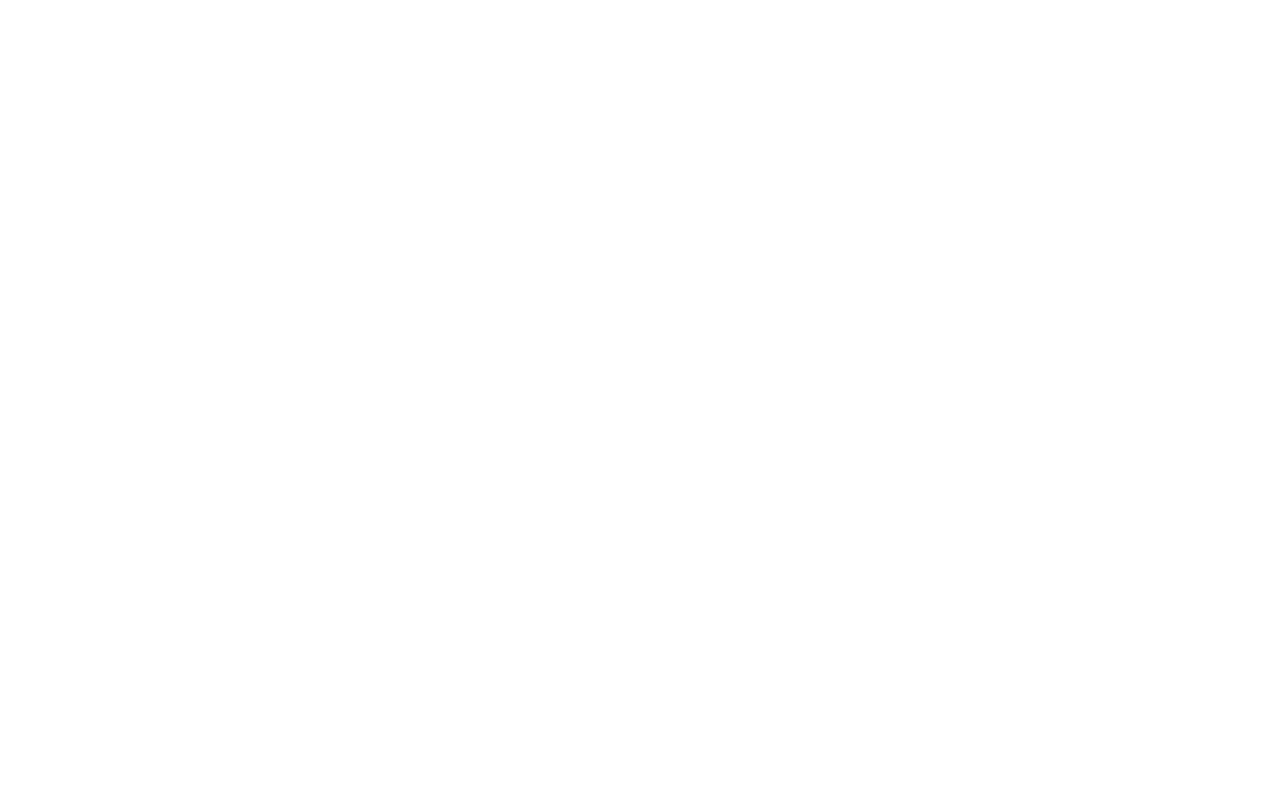
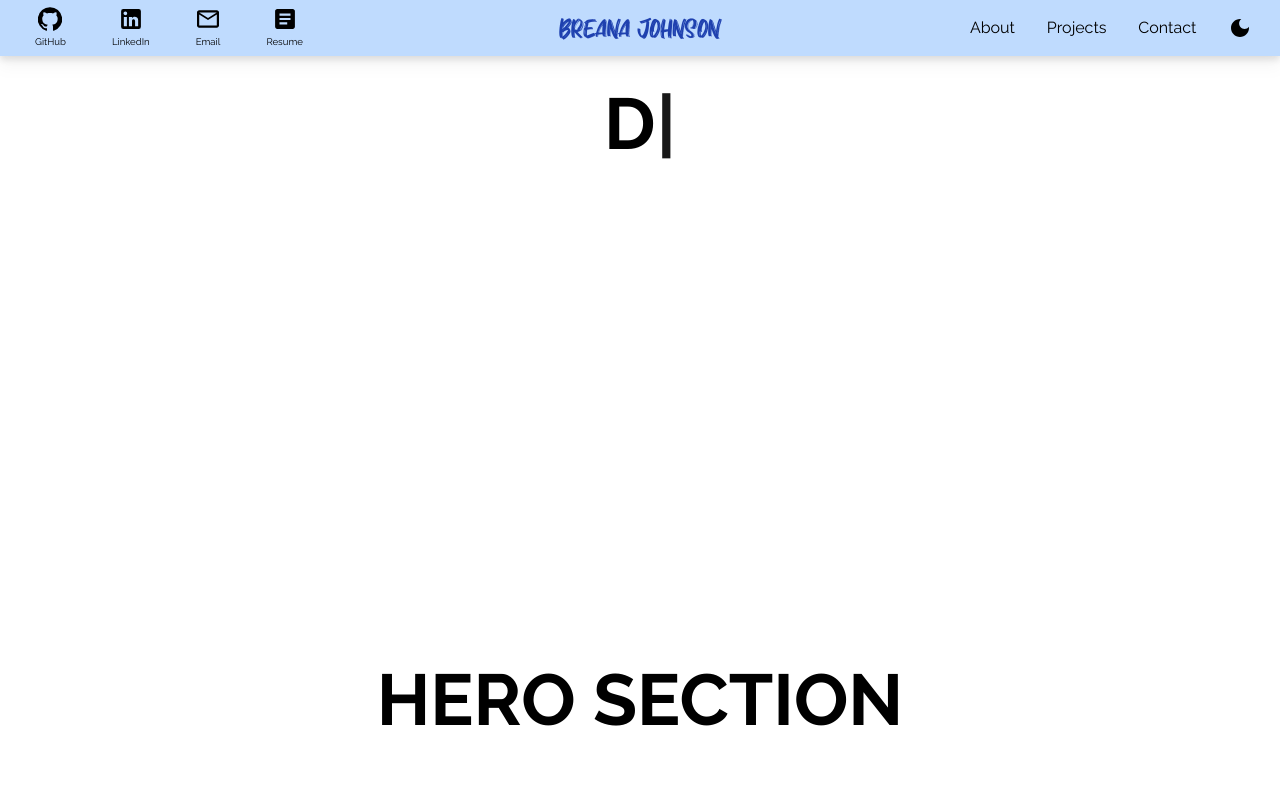
Before and after one commit to bjohnson122/placeholder, a Next.js app: page / in a window 1280 px wide. Shown: the top 800 px of the page. Built offline with nearby package versions, Linux system fonts and the light colour scheme.

Commit message:
loader done

```diff
--- a/src/components/aboutSkills/Skills.js
+++ b/src/components/aboutSkills/Skills.js
@@ -2,6 +2,7 @@
 import Image from "next/image";
 import html from "/public/icons/html.png";
 import css from "/public/icons/css.png";
+import procreate from "/public/icons/procreate.png"
 import firebase from "/public/icons/firebase.png";
 import gatsby from "/public/icons/gatsby.png";
 import js from "/public/icons/js.png";
@@ -27,6 +28,8 @@
   { src: redux, text: "Redux" },
   { src: firebase, text: "Firebase" },
   { src: git, text: "Git" },
+  { src: procreate, text: "Procreate" },
+
 ];
 
 export default function Skills() {
--- a/src/components/layout/Navbar.js
+++ b/src/components/layout/Navbar.js
@@ -73,27 +73,17 @@
   return scrollDirection;
 }
 
-function handleMounting() {
-  setTimeout(() => {
-    console.log("the navbar is here");
-  }, 3000);
-}
 
 function Navbar() {
   const scrollDirection = useScrollDirection();
   const [navbar, setNavbar] = useState(false);
   const [darkMode, setDarkMode] = useState(false);
-  const [isMounted, setIsMounted] = useState(false);
-
-  // useEffect(() => {
-  //   handleMounting();
-  // });
 
   return (
     <div
       className={`fixed
       ${scrollDirection === "down" ? "md:-top-24" : "md:top-0"}
-      flex w-screen list-none p-3 h-14  bg-blue-200 drop-shadow-lg transition-all duration-500 items-center text-md md:sticky fixed`}
+      flex w-screen list-none p-3 h-14  bg-blue-200 drop-shadow-lg transition-all duration-500 items-center text-md md:sticky fixed z-50`}
     >
       {/* Left side of navbar w/ page links */}
       <span
--- a/src/components/loader/Loader.js
+++ b/src/components/loader/Loader.js
@@ -33,7 +33,7 @@
               autoStart: true,
               loop: false,
               delay: 100,
-              changeDeleteSpeed: 10,
+              changeDeleteSpeed: 12,
               pauseFor: 1400,
               delay: 75,
             }}
@@ -44,8 +44,7 @@
 
         <motion.div
           {...loaderSmallTextAnimation}
-          className="font-raleway font-semibold pt-3 sm:pt-7 md:pt-6 relative text-[14px] xs:text-yellow-900 sm:text-purple-600
-         md:text-emerald-600 sm:text-[1.35rem]"
+          className="font-raleway font-semibold pt-3 sm:pt-7 md:pt-6 relative text-[14px] sm:text-[1.35rem]"
         >
           Software Engineer & Designer
         </motion.div>
--- a/src/pages/_app.js
+++ b/src/pages/_app.js
@@ -7,24 +7,8 @@
 
 export default function App({ Component, pageProps }) {
   const [loading, setLoading] = useState(true);
-  // const [path, setPath] = useState(null)
   const router = useRouter();
-
   const path = router.pathname;
-
-  // const finishedLoadingHomepage = !loading && (path === '/')
-
-  const loadDuration = setTimeout(() => {
-    console.log("the loader is GONEEE :(");
-    setLoading(!loading);
-    // setPath(window.location.pathname)
-  }, 2500);
-
-  useEffect(() => {
-    loadDuration;
-    clearTimeout(loadDuration);
-    console.log(path);
-  });
 
   const loaderFadeAnimation = {
     key: "loader fade",
@@ -34,9 +18,18 @@
     exit: { opacity: 0 },
   };
 
+  useEffect(() => {
+    const loadDuration = setTimeout(() => {
+      setLoading(false);
+    }, 5000);
+    return () => {
+      clearTimeout(loadDuration);
+    };
+  }, []);
+
   return (
     <div>
-      {loading && path === "/" ? (
+      {loading && path === "/" && (
         <div>
           <AnimatePresence>
             <motion.div {...loaderFadeAnimation}>
@@ -44,7 +37,9 @@
             </motion.div>
           </AnimatePresence>
         </div>
-      ) : (
+      )}
+
+      {!loading && (
         <div>
           <Layout>
             <Component {...pageProps} />
```
Also changed, not shown: public/icons/gatsby.png, public/icons/procreate.png (added).
